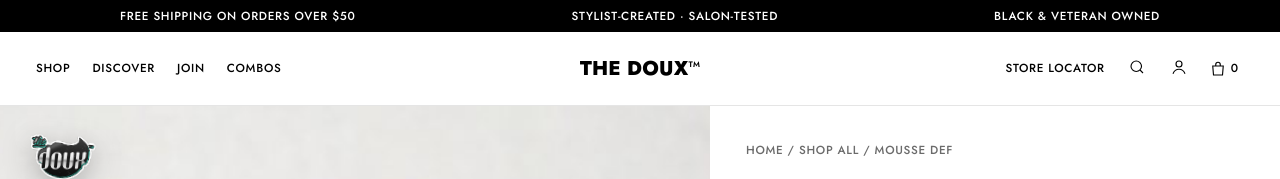
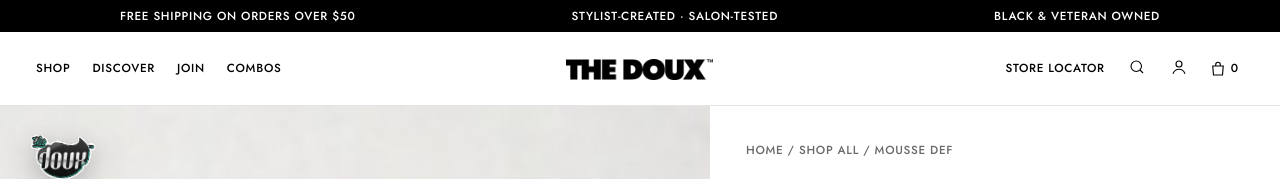
Before and after one commit to dev-vmgroupe/thedoux, a plain HTML site: page product.html in a window 1280 px wide. Shown: the top 179 px of the page. Drawn offline with Linux system fonts and the light colour scheme.

Commit message:
Use the official The Doux logo in the header
Co-Authored-By: Claude Opus 5.5 <noreply@anthropic.com>
Claude-Session: https://claude.ai/code/session_01YUb15gDuV7x6bxBHnnQjyd

```diff
--- a/assets/responsive.css
+++ b/assets/responsive.css
@@ -17,3 +17,6 @@
 @media (max-width:749px){
   #bestsellers .r-grid2>div:first-child{grid-column:1/-1!important;min-height:0!important;padding:0 20px 8px!important}
 }
+/* The Doux wordmark (official logo file, tinted with the header's text colour) */
+.dx-logo{display:inline-block;vertical-align:middle;width:147px;height:21px;background-color:currentColor;-webkit-mask:url(doux-logo.png) center/contain no-repeat;mask:url(doux-logo.png) center/contain no-repeat}
+@media (max-width:749px){.dx-logo{width:119px;height:17px}}
--- a/product.html
+++ b/product.html
@@ -184,7 +184,7 @@ a{color:inherit}a:hover{opacity:.7}
       <a class="r-hide-m" href="index.html#footer" style="text-decoration: none; padding: 12px 0">Join</a>
       <a class="r-hide-m" href="index.html#combos" style="text-decoration: none; padding: 12px 0">Combos</a>
     </nav>
-    <a href="index.html" aria-label="The Doux home" style="justify-self: center; text-decoration: none; font-weight: 800; font-size: 20px; letter-spacing: 0.01em; white-space: nowrap">The Doux<sup style="font-size: 8px; font-weight: 600">TM</sup></a>
+    <a href="index.html" aria-label="The Doux home" style="justify-self: center; text-decoration: none; font-weight: 800; font-size: 20px; letter-spacing: 0.01em; white-space: nowrap"><span class="dx-logo" role="img" aria-label="The Doux"></span></a>
     <div style="justify-self: end; display: flex; gap: 2px; align-items: center">
       <a class="r-hide-t" href="#" style="text-decoration: none; padding: 12px 10px">Store locator</a>
       <button aria-label="Search" style="width: 40px; height: 44px; border: 0; background: none; cursor: pointer"><svg width="18" height="18" sc-camel-view-box="0 0 24 24" aria-hidden="true" fill="none" stroke="#000" stroke-width="1.5"><circle cx="11" cy="11" r="7"></circle><path d="M20 20l-4-4"></path></svg></button>
```
Also changed, not shown: collection.html (+1 -1 lines), index.html (+1 -1 lines), assets/doux-logo.png (added).
